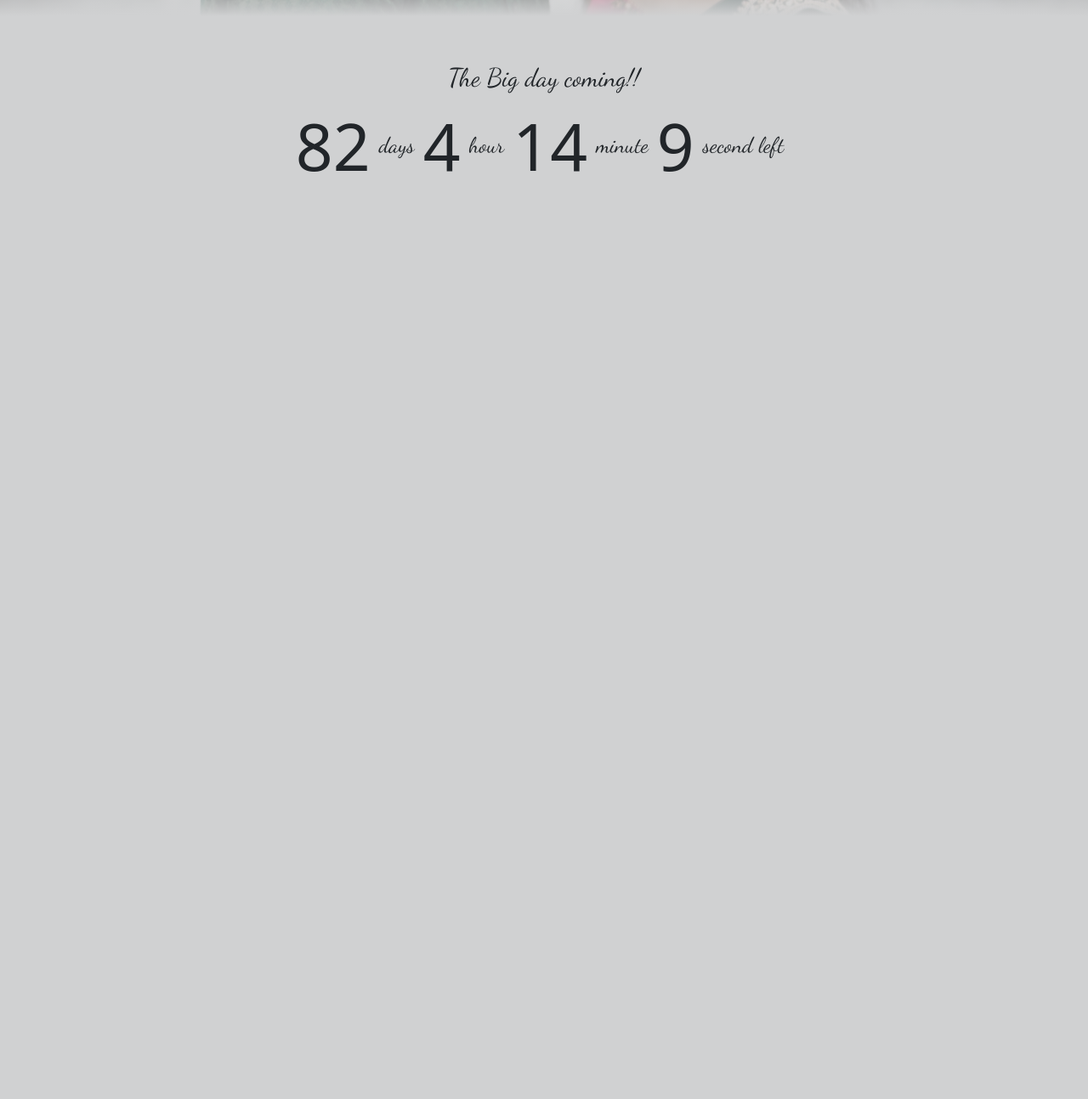
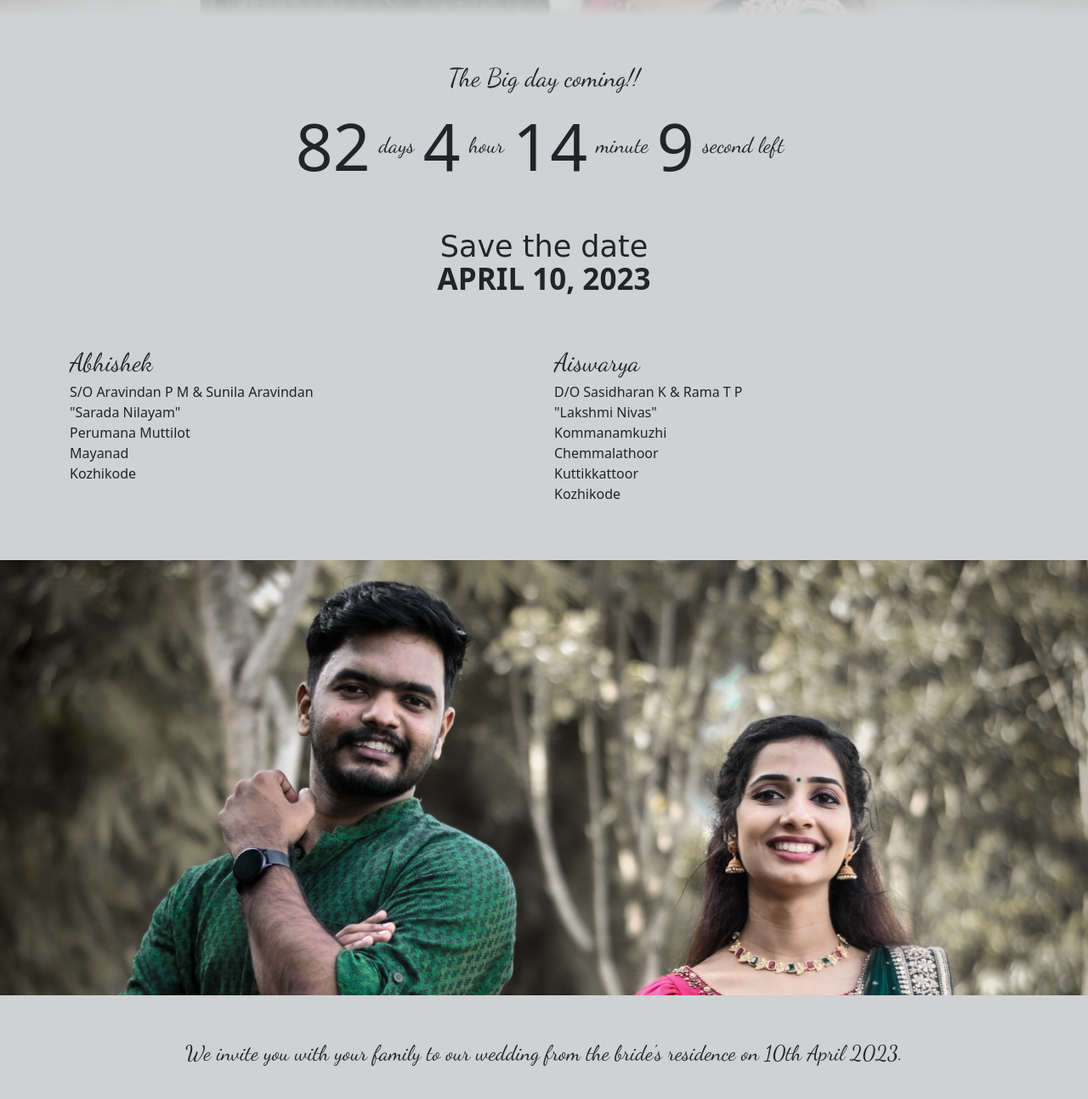
Before and after one commit to abhianair/wedding, a plain HTML site: page wedding.html in a window 1280 px wide. Shown: the part 531-1824 px from the top of the page at 85% size. Before the commit the page ends 800 px from the top, so only its background shows below. Drawn offline with nearby package versions, Linux system fonts and the light colour scheme; a web font is replaced by a local one.

Commit message:
map and matter

```diff
--- a/css/main.css
+++ b/css/main.css
@@ -2,12 +2,27 @@ body{
   background: #d0d1d2;
 }
 
+.main-cover{
+  background-image: url("../images/cover.jpg");
+}
+
+.main-second-cover{
+  background-image: url("../images/cover-second.jpg");
+}
+
 .cover-wrapper{
   position: relative;
-  background-image: url("../images/cover.jpg");
   height: 550px;
   background-position: center;
   background-size: cover;
+}
+
+.second-cover-wrapper{
+  position: relative;
+  height: 40vw;
+/*  background-position: center;*/
+  background-size: 100%;
+  background-repeat: no-repeat;
 }
 
 .cover-wrapper-border{
@@ -38,6 +53,15 @@ body{
   font-family: 'Dancing Script', cursive;
 }
 
+.cursive-text-meow{
+  font-family: 'Meow Script', cursive;
+}
+
+.save-date{
+  font-size: 35px;
+  margin: -15px;
+}
+
 .text-lg{
   font-size: 30px;
 }
@@ -63,3 +87,16 @@ body{
 .r-text-sm{
   font-size: 2vw;
 }
+
+.wed-date{
+  font-size: 35px;
+  font-weight: 600;
+}
+
+.text-25p{
+  font-size: 25px;
+}
+
+iframe{
+  width: 100%;
+}
--- a/wedding.html
+++ b/wedding.html
@@ -10,13 +10,14 @@
   <link rel="preconnect" href="https://fonts.googleapis.com">
   <link rel="preconnect" href="https://fonts.gstatic.com" crossorigin>
   <link href="https://fonts.googleapis.com/css2?family=Dancing+Script&display=swap" rel="stylesheet">
+  <link href="https://fonts.googleapis.com/css2?family=Meow+Script&display=swap" rel="stylesheet">
   <link rel="stylesheet" type="text/css" href="css/main.css">
 </head>
 <body>
 
 <div class="row">
   <div class="col-md-12">
-    <div class="cover-wrapper">
+    <div class="cover-wrapper main-cover">
       <div class="cover-wrapper-border"></div>
     </div>
   </div>
@@ -42,6 +43,67 @@
   </div>
 </div>
 
+<div class="container gap-md">
+  <div class="row">
+    <div class="col-md-12 text-center">
+      <div class="cursive-text-meow save-date">Save the date</div>
+      <div class="wed-date">APRIL 10, 2023</div>
+      <!-- <div class="">At bride's residence</div> -->
+    </div>
+  </div>
+</div>
+
+<div class="container gap-md">
+  <div class="row">
+    <div class="col-md-6">
+      <span class="cursive-text text-lg">Abhishek</span>
+      <p>
+        S/O  Aravindan P M & Sunila Aravindan<br>
+        "Sarada Nilayam"<br>
+        Perumana Muttilot<br>
+        Mayanad<br>
+        Kozhikode
+      </p>
+    </div>
+    <div class="col-md-6">
+      <span class="cursive-text text-lg">Aiswarya</span>
+      <p>
+        D/O Sasidharan K & Rama T P<br>
+        "Lakshmi Nivas"<br>
+        Kommanamkuzhi<br>
+        Chemmalathoor<br>
+        Kuttikkattoor<br>
+        Kozhikode
+      </p>
+    </div>
+  </div>
+</div>
+
+<div class="gap-md">
+  <div class="row">
+    <div class="col-md-12 text-center">
+      <div class="second-cover-wrapper main-second-cover">
+      </div>
+    </div>
+  </div>
+</div>
+
+<div class="container gap-md">
+  <div class="row">
+    <div class="col-md-12 text-center cursive-text text-25p">
+      We invite you with your family to our wedding from the bride's residence on 10th April 2023.
+    </div>
+  </div>
+</div>
+
+<div class="gap-md">
+  <div class="row">
+    <div class="col-md-12">
+      <iframe src="https://www.google.com/maps/embed?pb=!1m18!1m12!1m3!1d4989.992601169531!2d75.88162321043622!3d11.253342500841548!2m3!1f0!2f0!3f0!3m2!1i1024!2i768!4f13.1!3m3!1m2!1s0x0%3A0x8d7e989cf594e96b!2zMTHCsDE1JzE0LjMiTiA3NcKwNTMnMDQuMSJF!5e0!3m2!1sen!2sin!4v1674027695437!5m2!1sen!2sin" width="600" height="450" style="border:0;" allowfullscreen="" loading="lazy" referrerpolicy="no-referrer-when-downgrade"></iframe>
+    </div>
+  </div>
+</div>
+
 
 <script type="text/javascript" src="js/index.js"></script>
 </body>
```
Also changed, not shown: images/cover-second.jpg (added).
